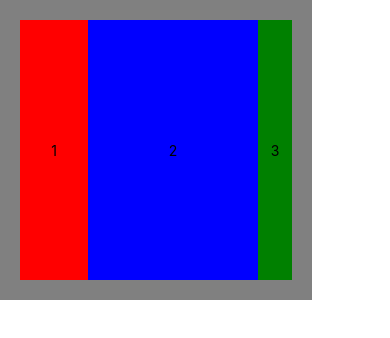
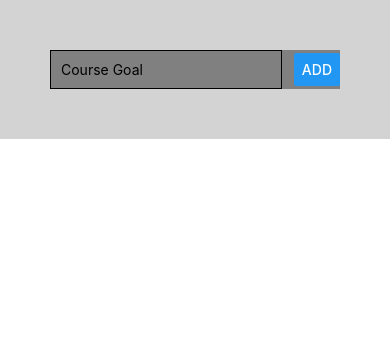
Before and after one commit to eyupcimen/ReactNative, a React Native app: screen / in a window 390 px wide. Shown: the top 338 px of the page. Built offline with nearby package versions, Linux system fonts and the light colour scheme.

Commit message:
Added StyleSheet

```diff
--- a/App.js
+++ b/App.js
@@ -1,76 +1,35 @@
 import React from 'react';
-    import { StyleSheet, Text, View,TextInput,Button } from 'react-native';
+import { StyleSheet, Text, View, TextInput, Button } from 'react-native';
 
 export default function App() {
   return (
 
-        // <View style={ {padding:50} } >
-        //   <View style={{ flexDirection: 'row',justifyContent:'space-between',alignItems:'center'}} >
-        //     <TextInput  placeholder="Course Goal" style={{ width:'80%', borderColor:'black',borderWidth:1,padding:10}}
-        //     />
-        //     <Button title="ADD"/>
-        //   </View>
-        //   <View>
-        //   </View>
-        // </View>
-
-        // padding:50,
-        //     flexDirection: 'row',
-        //     width: '80%',
-        //     height: 300 ,
-        //     justifyContent : 'space-around',
-        //     alignItems : 'stretch'
-
-        <View style={{
-              padding:20 ,
-              backgroundColor: 'gray',
-              flexDirection: 'row',
-              width: '80%',
-              height: 300,
-              justifyContent: 'space-around',
-              alignItems: 'stretch'
-            }}>
-        <View
-          style={{
-            backgroundColor: 'red',
-            flex : 2,
-            justifyContent: 'center',
-            alignItems: 'center'
-        }} >
-          <Text>1</Text>
+    <View style={styles.screen}>
+      <View style={styles.inputContainer} >
+        <TextInput placeholder="Course Goal" style={styles.textInputContainer}
+        />
+        <Button title="ADD" />
       </View>
-
-        <View
-          style={{
-            backgroundColor: 'blue',
-            flex : 5,
-            justifyContent: 'center',
-            alignItems: 'center'
-          }}
-          >
-          <Text>2</Text>
-        </View>
-
-        <View
-          style={{
-            backgroundColor : 'green',
-            flex : 1,
-            justifyContent: 'center',
-            alignItems: 'center'
-          }}
-          >
-          <Text>3</Text>
-        </View>
-
     </View>
   );
 }
 
 const styles = StyleSheet.create({
-      container: {
-        flex: 1,
-        backgroundColor: '#fff',
-        alignItems: 'stretch',
-        justifyContent: 'center',
+  screen: {
+    //flex: 1,
+    backgroundColor: 'lightgray',
+    padding: 50
   },
+  inputContainer: {
+    backgroundColor: 'gray',
+    flexDirection: 'row',
+    justifyContent: 'space-between',
+    alignItems: 'center'
+  },
+  textInputContainer: {
+    width: '80%',
+    borderColor: 'black',
+    borderWidth: 1,
+    padding: 10
+  }
 });
```
Lines whose indentation alone changed are shown as unchanged.
